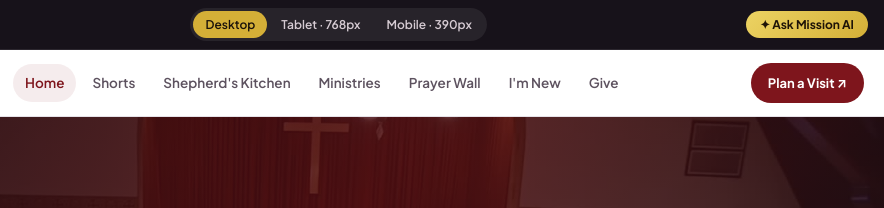
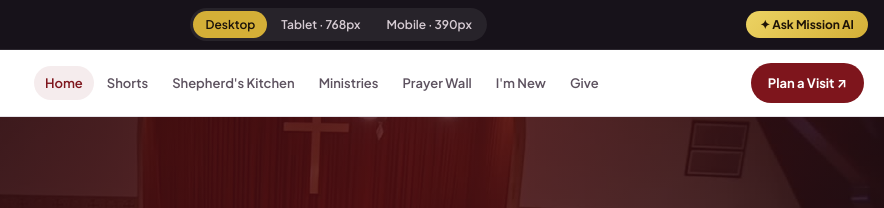
Before and after one commit to phillipsk/mission-church-web, a website: page public/index.html in a window 1280 px wide. Shown: the top 208 px of the page, 396-1280 px from the left. Drawn offline with Linux system fonts and the light colour scheme; no server answers.

Commit message:
Keep header nav links and buttons single-line without wrapping

```diff
--- a/public/css/styles.css
+++ b/public/css/styles.css
@@ -253,16 +253,18 @@ body.is-preview-embed #device-stage {
 .main-nav {
   display: flex;
   align-items: center;
-  gap: 4px;
+  gap: 2px;
+  flex-wrap: nowrap;
 }
 
 .nav-link {
   text-decoration: none;
   color: var(--muted);
   font-weight: 600;
-  font-size: 13.5px;
-  padding: 8px 12px;
-  border-radius: 999px;
+  font-size: 13px;
+  padding: 7px 11px;
+  border-radius: 999px;
+  white-space: nowrap;
   transition: background 0.15s ease, color 0.15s ease;
 }
 
@@ -382,6 +384,7 @@ body.is-preview-embed #device-stage {
   text-decoration: none;
   cursor: pointer;
   border: 1px solid transparent;
+  white-space: nowrap;
   transition: transform 0.16s ease, box-shadow 0.16s ease, background 0.16s ease;
 }
 
```
